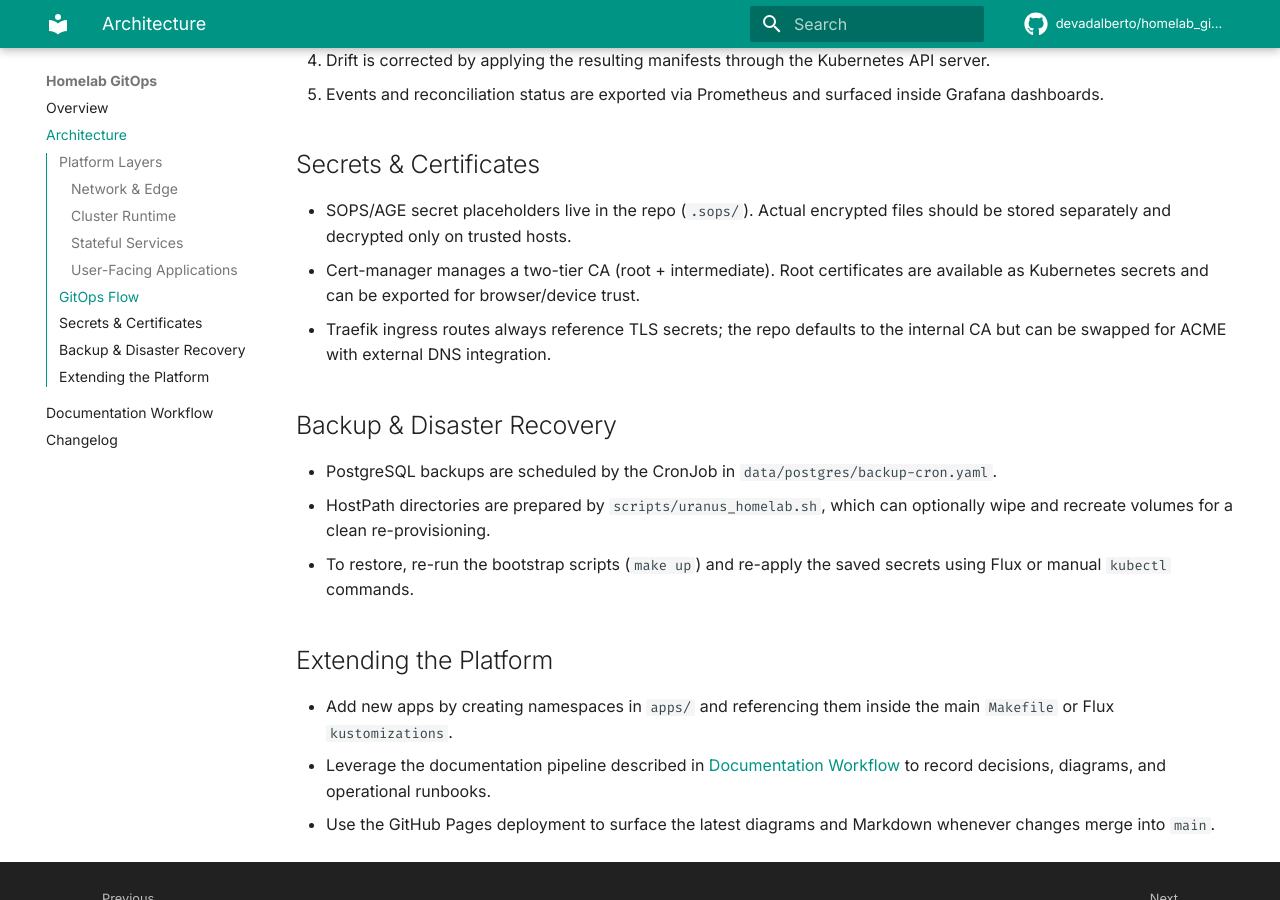
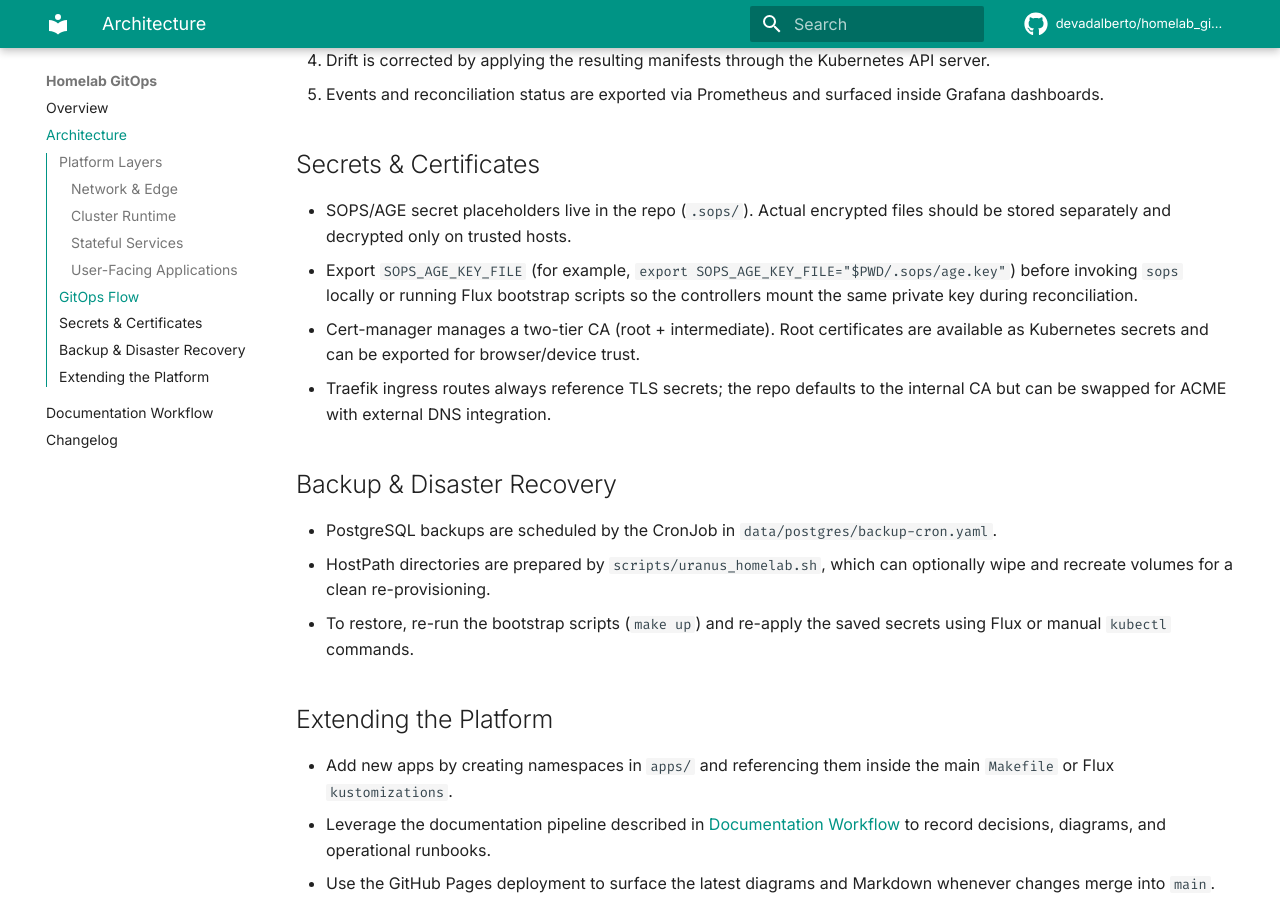
Before and after one commit to devadalberto/homelab_gitops, an MkDocs documentation site: the page built from docs/architecture.md, in a window 1280 px wide and 900 px high, scrolled down 1854 px. Built offline with MkDocs 1.6.1 and Material for MkDocs 9.7.7, drawn with Linux system fonts in a browser that asks for light colours; comment, search, counter and statistics services are not loaded.

```diff
--- a/docs/architecture.md
+++ b/docs/architecture.md
@@ -44,6 +44,7 @@ Flux controllers watch the repository for new commits and reconcile them against
 ## Secrets & Certificates
 
 - SOPS/AGE secret placeholders live in the repo (`.sops/`). Actual encrypted files should be stored separately and decrypted only on trusted hosts.
+- Export `SOPS_AGE_KEY_FILE` (for example, `export SOPS_AGE_KEY_FILE="$PWD/.sops/age.key"`) before invoking `sops` locally or running Flux bootstrap scripts so the controllers mount the same private key during reconciliation.
 - Cert-manager manages a two-tier CA (root + intermediate). Root certificates are available as Kubernetes secrets and can be exported for browser/device trust.
 - Traefik ingress routes always reference TLS secrets; the repo defaults to the internal CA but can be swapped for ACME with external DNS integration.
 
```
Also changed, not shown: README.md (+3 -0 lines), 2 other files.
